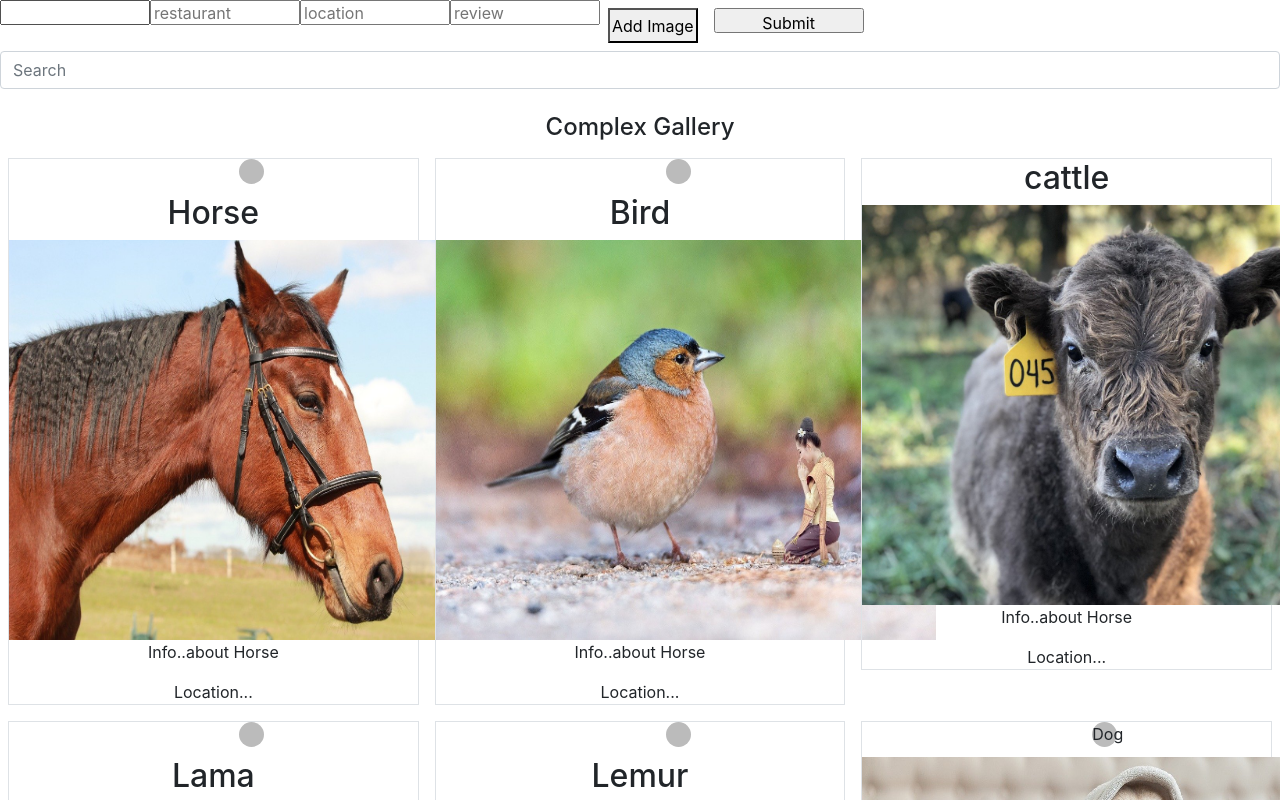
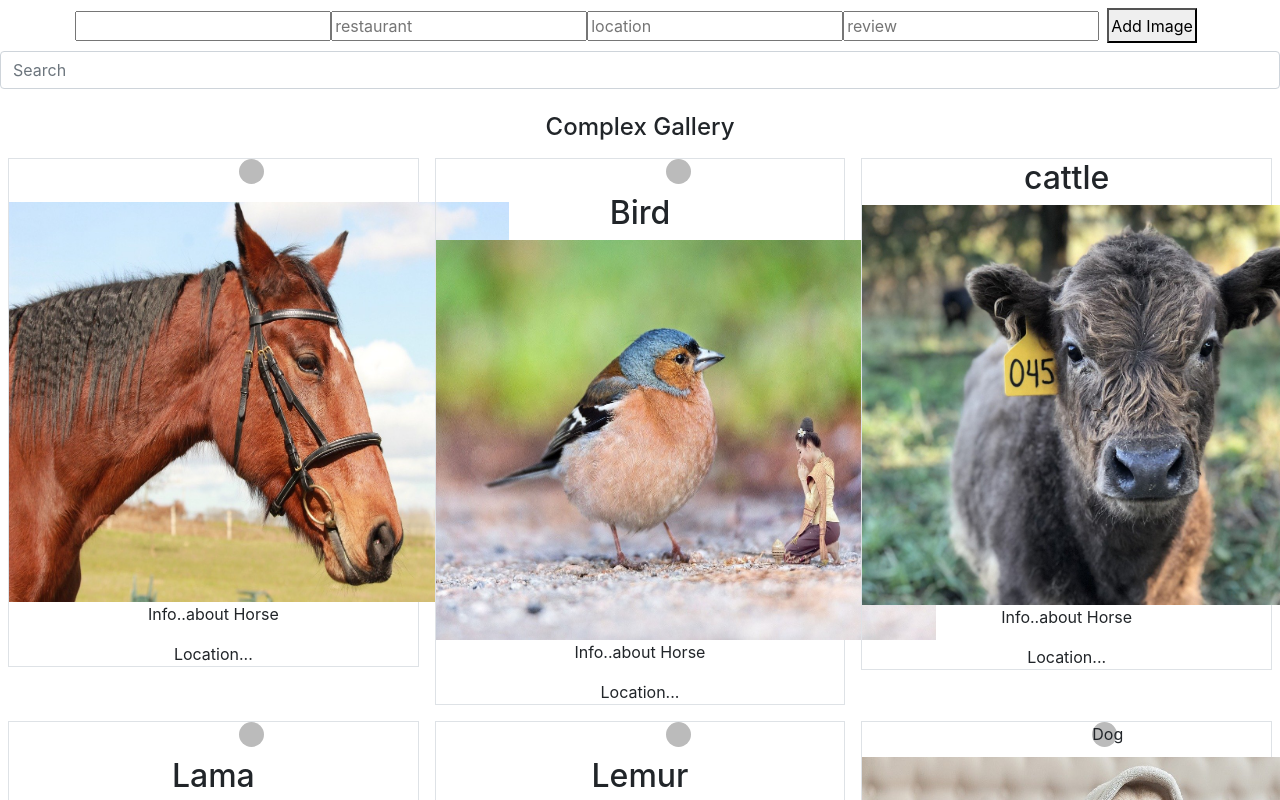
Before and after one commit to sabrina2712/food-review-app, a React (Create React App) app: page / in a window 1280 px wide. Shown: the top 800 px of the page. Built offline with nearby package versions, Linux system fonts and the light colour scheme.

Commit message:
added clickhandler

```diff
--- a/src/components/main.js
+++ b/src/components/main.js
@@ -22,15 +22,6 @@ class MyFoodReview extends React.Component{
               }
 }
 
-    clickHandler = event => {
-
-      console.log(event.target.name)
-
-        let curName =  event.target.name;
-        this.setState(
-   { name: curName })
-
-      };
 
       changeHandler=(evt)=>{
           let name = this.state.name
@@ -43,33 +34,16 @@ class MyFoodReview extends React.Component{
 
     const {name,Restaurant,Location, Review}= this.state
         return <>
-        <form className="form">
-
             <label>{name}</label>
-            <input value ={this.state.name} placeholder="name"
-                        className="name"  onChange={(e)=>{
-                            this.changeHandler(e)
-                }}
-                        />
+            <input className="name"  onChange={(e)=>{this.changeHandler(e) }} />
             <label>{Restaurant}</label>
             <input type ="text" name="restaurant" placeholder="restaurant"
-                        className="restaurant"  onChange={(e)=>{
-                                    this.changeHandler(e)
-                        }}
-                        />
+                        className="restaurant"  onChange={(e)=>{this.changeHandler(e)}}/>
             <label>{Location}</label>
-            <input type ="text" name="location" placeholder="location"
-                        className="location"
-                        />
+            <input type ="text" name="location" placeholder="location" className="location"/>
             <label>{Review}</label>
-            <input type ="text" name="review" placeholder="review"
-                        className="review"
-                       />
+            <input type ="text" name="review" placeholder="review" className="review"/>
             <button className="add-container"><span>Add Image</span></button>
-            <input type ="submit" value="Submit" className="submit"
-            onSubmit={this.clickHandler}
-          />
-        </form>
 
         <div class="active-cyan-4 mb-4">
             <input class="form-control" type="text" placeholder="Search" aria-label="Search"/>
@@ -82,11 +56,10 @@ class MyFoodReview extends React.Component{
         <div class ="col-12 col-sm-6 col-md-4 p-2">
             <div class="d-flex flex-column text-center border height100">
                 <div className="logo"></div>
-                <h2>Horse</h2>
+                    <h2>{this.state.name}</h2>
                     <div>
                         <img src={horse} width={"500px"} height={"400px"}/>
                     </div>
-
                     <p>Info..about Horse</p>
                     <div> Location...</div>
             </div>
@@ -110,7 +83,6 @@ class MyFoodReview extends React.Component{
                     <div>
                         <img src={cattle}  width={"500px"} height={"400px"}/>
                     </div>
-
                     <p>Info..about Horse</p>
                     <div> Location...</div>
             </div>
@@ -123,7 +95,6 @@ class MyFoodReview extends React.Component{
                     <div>
                         <img src={lama}  width={"500px"} height={"400px"}/>
                     </div>
-
                     <p>Info..about Horse</p>
                     <div> Location...</div>
             </div>
@@ -136,20 +107,16 @@ class MyFoodReview extends React.Component{
                 <div>
                     <img src={lemur}  width={"500px"} height={"400px"}/>
                 </div>
-
                 <p>Info..about Horse</p>
                 <div> Location...</div>
             </div>
         </div>
-
             <div class ="col-12 col-sm-6 col-md-4 p-2">
                 <div class="d-flex flex-column text-center border height100">
                     <div className="logo"><span>Dog</span></div>
-
                 <div>
                     <img src={dog}  width={"500px"} height={"400px"}/>
                 </div>
-
                 <p>Info..about Horse</p>
                 <div> Location...</div>
                </div>
```
Lines whose indentation alone changed are shown as unchanged.
